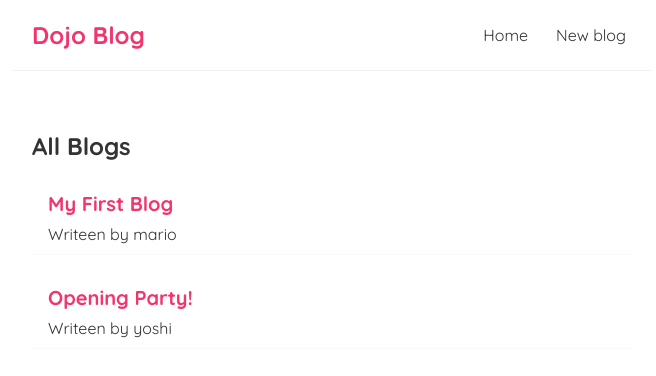
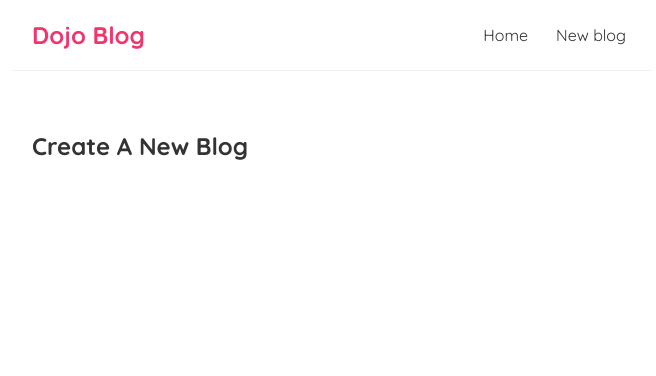
Before and after one commit to Njengak11/Dojo, a React (Create React App) app: page /create in a window 1280 px wide. Shown: the top 376 px of the page, without its empty margins (308-964 px from the left). Built offline with nearby package versions, Linux system fonts and the light colour scheme; data requests are answered from the project's data file.

Commit message:
added routes

```diff
--- a/package.json
+++ b/package.json
@@ -8,6 +8,7 @@
     "@testing-library/user-event": "^12.8.3",
     "react": "^17.0.2",
     "react-dom": "^17.0.2",
+    "react-router-dom": "^5.3.0",
     "react-scripts": "4.0.3",
     "web-vitals": "^1.1.2"
   },
--- a/src/App.js
+++ b/src/App.js
@@ -1,16 +1,28 @@
 import Navbar from './Navbar';
 import Home from './Home';
+import {BrowserRouter as Router,Route,Switch} from 'react-router-dom';
+import Create from './create';
 
 function App() {
 
 
   return (
-    <div className="App">
+    <Router>
+      <div className="App">
       <Navbar />
       <div className='content'>
-      <Home />
+      <Switch>
+        <Route exact path="/">
+        <Home />
+        </Route>
+
+        <Route path="/create">
+        <Create />
+        </Route>
+      </Switch>
       </div>
     </div>
+    </Router>
   );
 }
 
--- a/src/Navbar.js
+++ b/src/Navbar.js
@@ -1,11 +1,12 @@
+import { Link } from "react-router-dom";
+
 const Navbar = () => {
     return (
       <nav className='navbar'>
           <h1>Dojo Blog</h1>
          <div className='links'>
-             <a href='/'>Home</a>
-             <a href='/create'
-             >New blog</a>
+             <Link to='/'>Home</Link>
+             <Link to='/create'>New blog</Link>
          </div>
       </nav>
      );
--- /dev/null
+++ b/src/create.js
@@ -0,0 +1,9 @@
+const Create = () => {
+    return (
+        <div className='create'>
+            <h2>Create A New Blog</h2>
+        </div>
+     );
+}
+
+export default Create;
```
Also changed, not shown: 1 other file (tests, documents, lock files or other folders).
